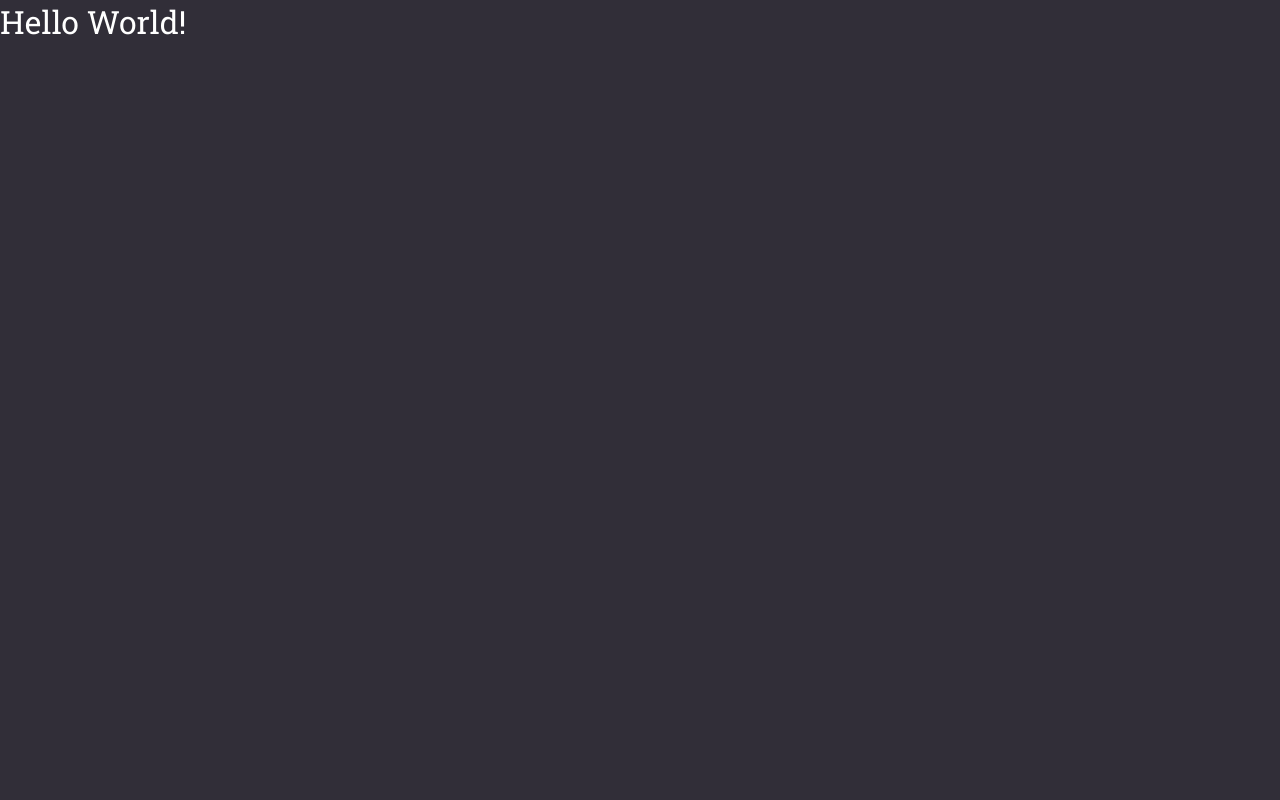
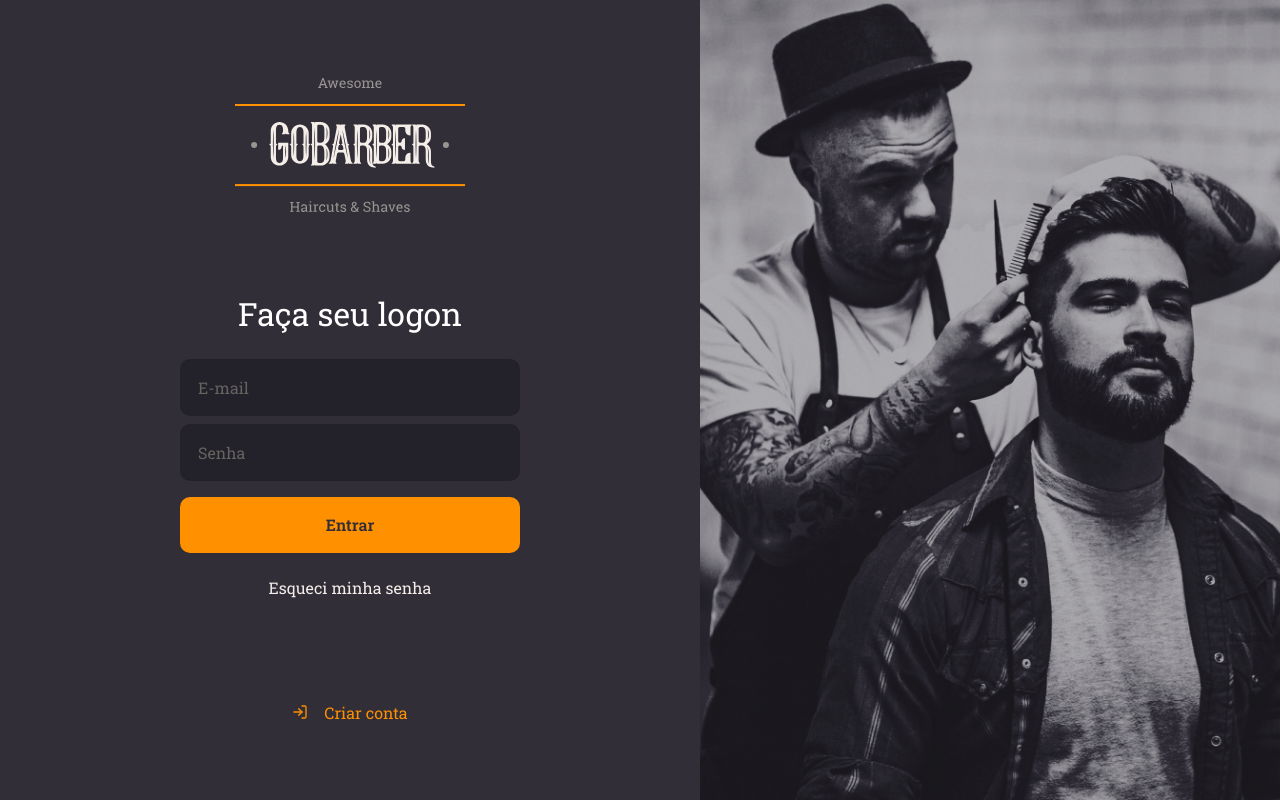
Before and after one commit to JohnEricJahn/FrontEndWeb-GoBarber, a React (Create React App) app: page / in a window 1280 px wide. Built offline with nearby package versions, Linux system fonts and the light colour scheme.

Commit message:
Structure and Style - SignIn Page

```diff
--- a/src/App.tsx
+++ b/src/App.tsx
@@ -1,9 +1,11 @@
 import React from 'react';
 import GlobalStyle from './styles/global';
 
+import SignIn from './pages/SignIn';
+
 const App: React.FC = () => (
   <>
-    <h1>Hello World!</h1>
+    <SignIn />
     <GlobalStyle />
   </>
 );
--- /dev/null
+++ b/src/pages/SignIn/index.tsx
@@ -0,0 +1,33 @@
+import React from 'react';
+import { FiLogIn } from 'react-icons/fi';
+
+import logoImg from '../../assets/logo.svg';
+
+import { Container, Content, Background } from './styles';
+
+const SignIn: React.FC = () => (
+  <Container>
+    <Content>
+      <img src={logoImg} alt="GoBarber" />
+
+      <form>
+        <h1>Faça seu logon</h1>
+        <input placeholder="E-mail" />
+        <input placeholder="Senha" />
+
+        <button type="submit">Entrar</button>
+
+        <a href="forgot">Esqueci minha senha</a>
+      </form>
+
+      <a href="login">
+        <FiLogIn />
+        Criar conta
+      </a>
+    </Content>
+
+    <Background />
+  </Container>
+);
+
+export default SignIn;
--- /dev/null
+++ b/src/pages/SignIn/styles.ts
@@ -0,0 +1,101 @@
+import styled from 'styled-components';
+import { shade } from 'polished';
+
+import signInBackgroundImg from '../../assets/sign-in-background.png';
+
+export const Container = styled.div`
+  height: 100vh;
+  display: flex;
+  align-items: stretch;
+`;
+
+export const Content = styled.div`
+  display: flex;
+  flex-direction: column;
+  justify-content: center;
+  align-items: center;
+  width: 100%;
+  max-width: 700px;
+
+  form {
+    margin: 80px 0;
+    width: 340px;
+    text-align: center;
+
+    h1 {
+      margin-bottom: 24px;
+    }
+
+    input {
+      color: #f4ede8;
+      background: #232129;
+      border-radius: 10px;
+      border: 2px solid #232129;
+      padding: 16px;
+      width: 100%;
+
+      &::placeholder {
+        color: #666360;
+      }
+
+      & + input {
+        margin-top: 8px;
+      }
+    }
+
+    button {
+      background: #ff9000;
+      height: 56px;
+      border-radius: 10px;
+      border: none;
+      padding: 0 16px;
+      color: #312e38;
+      width: 100%;
+      font-weight: bold;
+      margin-top: 16px;
+      transition: background-color 0.2s;
+
+      &:hover {
+        background: ${shade(0.2, '#ff9000')};
+      }
+    }
+
+    a {
+      color: #f4ede8;
+      display: block;
+      margin-top: 24px;
+      text-decoration: none;
+      transition: color 0.2s;
+
+      &:hover {
+        color: ${shade(0.2, '#f4ede8')};
+      }
+    }
+  }
+
+  > a {
+    color: #ff9000;
+    display: block;
+    margin-top: 24px;
+    text-decoration: none;
+    transition: color 0.2s;
+
+    display: flex;
+    align-items: center;
+    transition: color 0.2s;
+
+    &:hover {
+      color: ${shade(0.2, '#ff9000')};
+    }
+
+    svg {
+      margin-right: 16px;
+    }
+  }
+`;
+
+export const Background = styled.div`
+  flex: 1;
+  background: url(${signInBackgroundImg}) no-repeat center;
+  background-size: cover;
+`;
```
Also changed, not shown: src/assets/logo.svg (added), src/assets/sign-in-background.png (added).
